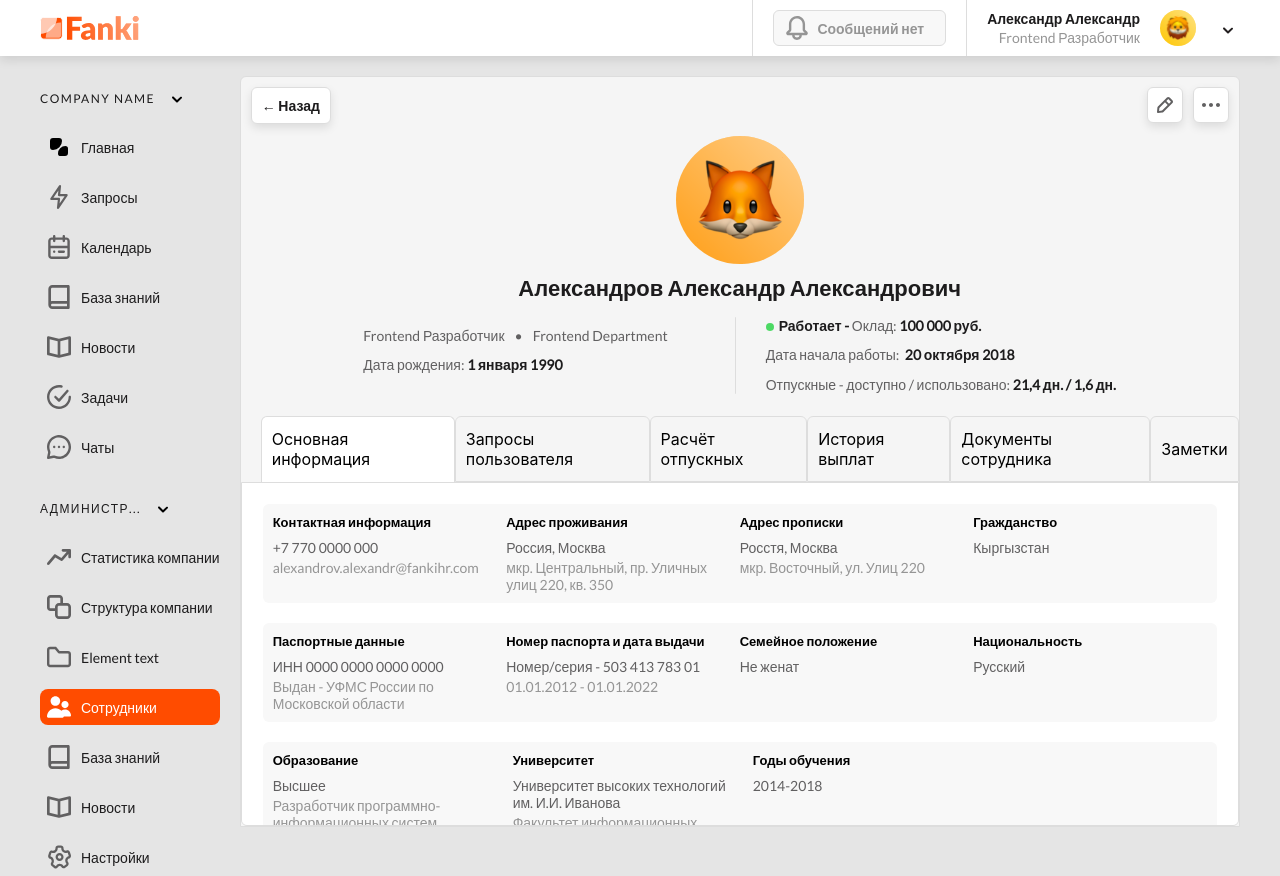
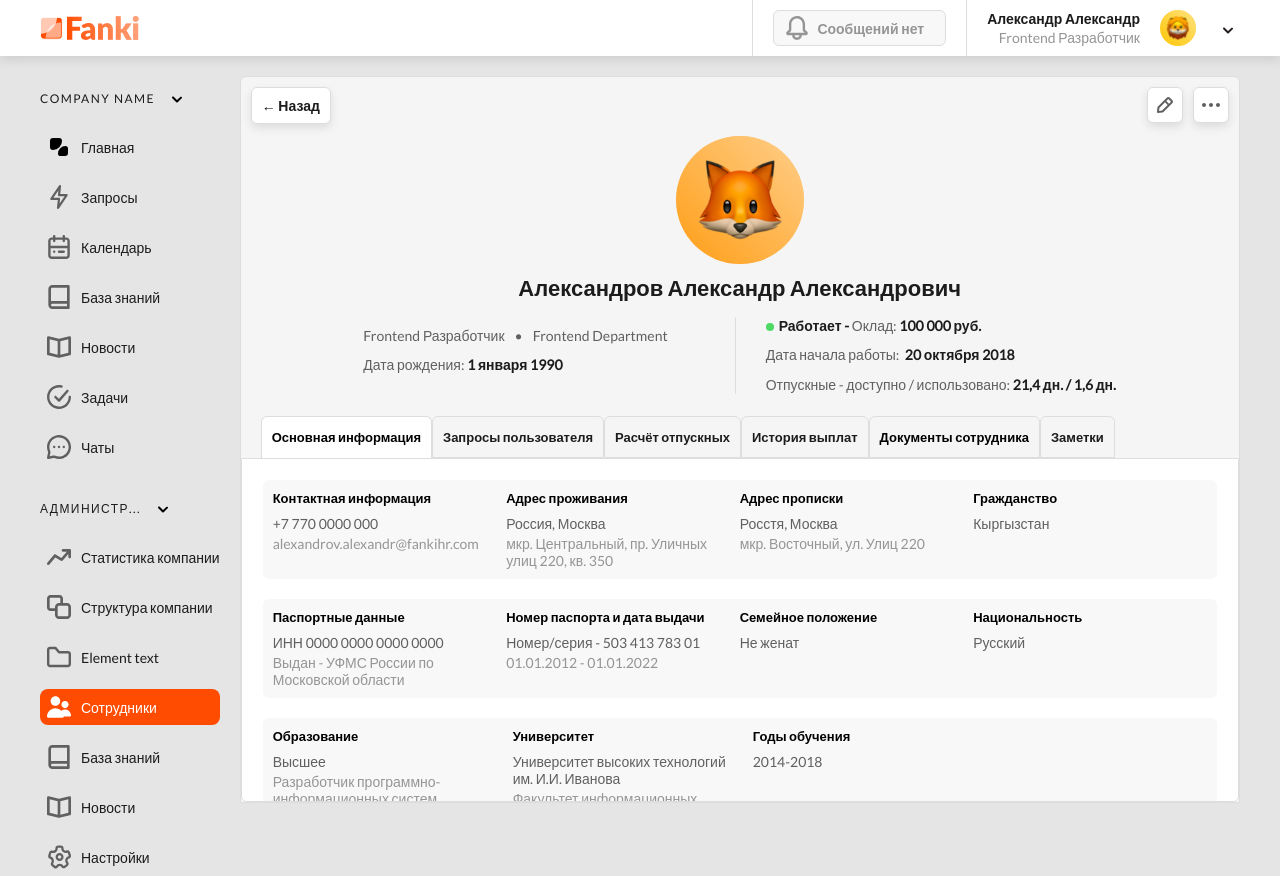
Before and after one commit to ttermechikov/fanki-test-task, a React (Create React App) app: page /employes/1 in a window 1280 px wide. Built offline with nearby package versions, Linux system fonts and the light colour scheme.

Commit message:
Refactored styles for the 'Employe' component

```diff
--- a/src/components/Employe/tabs.scss
+++ b/src/components/Employe/tabs.scss
@@ -2,6 +2,23 @@
   &__header {
     display: flex;
     margin-left: 20px;
+  }
+
+  &__title {
+    font-family: 'Lato', sans-serif;
+    font-style: normal;
+    font-weight: bold;
+    font-size: 13px;
+    line-height: 16px;
+    color: #1d1c1d;
+  }
+
+  &__title--secondary {
+    margin-bottom: 9px;
+  }
+
+  &__title--bigger {
+    width: 100%;
   }
 
   &__item {
@@ -20,7 +37,7 @@
 
   &__item--active {
     background: #fff;
-    border-bottom: 0px solid transparent;
+    border-bottom: 0px solid #fff;
   }
 
   &__content {
```
